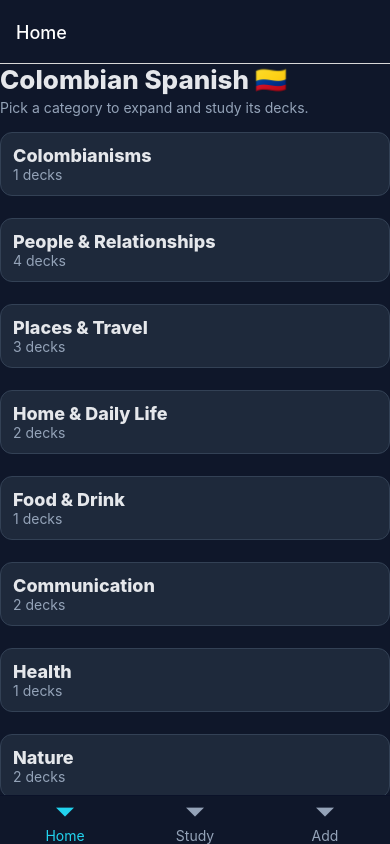
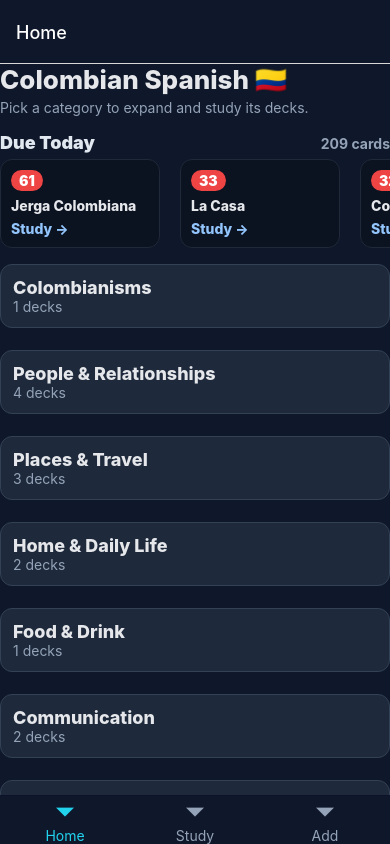
Before and after one commit to mikepitts25/Colombian-Spanish, a React Native app: screen /Home in a window 390 px wide. Built offline with nearby package versions, Linux system fonts and the light colour scheme.

Commit message:
due today suggestions added to homescreen

```diff
--- a/src/screens/HomeScreen.tsx
+++ b/src/screens/HomeScreen.tsx
@@ -32,6 +32,26 @@ export default function HomeScreen() {
 
   const sections = useMemo(() => groupIntoCategories(decks || []), [decks]);
 
+  // --- Smart section: Top Decks / Due Today ---
+  // Calculate the end of today once per mount
+  const endOfToday = useMemo(() => {
+    const d = new Date();
+    d.setHours(23, 59, 59, 999);
+    return d.getTime();
+  }, []);
+
+  // Compute due counts per deck, sort descending, take top N
+  const topDueDecks = useMemo(() => {
+    return (decks || [])
+      .map((d: any) => ({
+        ...d,
+        dueCount: (d.cards || []).filter((c: any) => (c?.due ?? 0) <= endOfToday).length,
+      }))
+      .filter((d: any) => d.dueCount > 0)
+      .sort((a: any, b: any) => b.dueCount - a.dueCount)
+      .slice(0, 6);
+  }, [decks, endOfToday]);
+
   const toggleCat = (key: string) => {
     LayoutAnimation.configureNext(LayoutAnimation.Presets.easeInEaseOut);
     setOpenCats(prev => ({ ...prev, [key]: !prev[key] }));
@@ -45,6 +65,28 @@ export default function HomeScreen() {
       <Text style={styles.sub}>Pick a category to expand and study its decks.</Text>
 
       <ScrollView contentContainerStyle={{ paddingBottom: spacing(3) }}>
+        {/* Top Decks / Due Today */}
+        {topDueDecks.length > 0 && (
+          <View style={styles.dueWrap}>
+            <View style={styles.dueHeaderRow}>
+              <Text style={styles.dueTitle}>Due Today</Text>
+              <Text style={styles.dueSub}>{topDueDecks.reduce((sum: number, d: any) => sum + (d?.dueCount ?? 0), 0)} cards</Text>
+            </View>
+            <ScrollView horizontal showsHorizontalScrollIndicator={false} contentContainerStyle={styles.dueRow}>
+              {topDueDecks.map((deck: any) => (
+                <Pressable
+                  key={deck.id}
+                  style={styles.dueTile}
+                  onPress={() => { setActiveDeckId(deck.id); nav.navigate('Study'); }}
+                >
+                  <View style={styles.dueBadge}><Text style={styles.dueBadgeText}>{deck.dueCount}</Text></View>
+                  <Text style={styles.dueName} numberOfLines={2}>{deck.name}</Text>
+                  <Text style={styles.dueGo}>Study →</Text>
+                </Pressable>
+              ))}
+            </ScrollView>
+          </View>
+        )}
         {sections.map(section => {
           const isOpen = !!openCats[section.key];
           return (
@@ -161,5 +203,31 @@ const styles = StyleSheet.create({
     color: '#93c5fd',
     fontSize: 12,
     fontWeight: '800'
-  }
+  },
+  // Due Today section
+  dueWrap: { marginBottom: spacing(2) },
+  dueHeaderRow: { flexDirection: 'row', justifyContent: 'space-between', alignItems: 'baseline', marginBottom: 6 },
+  dueTitle: { color: '#e2e8f0', fontWeight: '900', fontSize: 18 },
+  dueSub: { color: colors.sub, fontWeight: '700' },
+  dueRow: { gap: 10 },
+  dueTile: {
+    width: 160,
+    backgroundColor: '#0b1220',
+    borderColor: '#1f2937',
+    borderWidth: 1,
+    borderRadius: 12,
+    padding: spacing(1.25),
+    marginRight: 10
+  },
+  dueBadge: {
+    alignSelf: 'flex-start',
+    backgroundColor: '#ef4444',
+    paddingHorizontal: 8,
+    paddingVertical: 2,
+    borderRadius: 999,
+    marginBottom: 6
+  },
+  dueBadgeText: { color: 'white', fontWeight: '900' },
+  dueName: { color: colors.text, fontWeight: '800', marginBottom: 6 },
+  dueGo: { color: '#93c5fd', fontWeight: '800' },
 });
```
